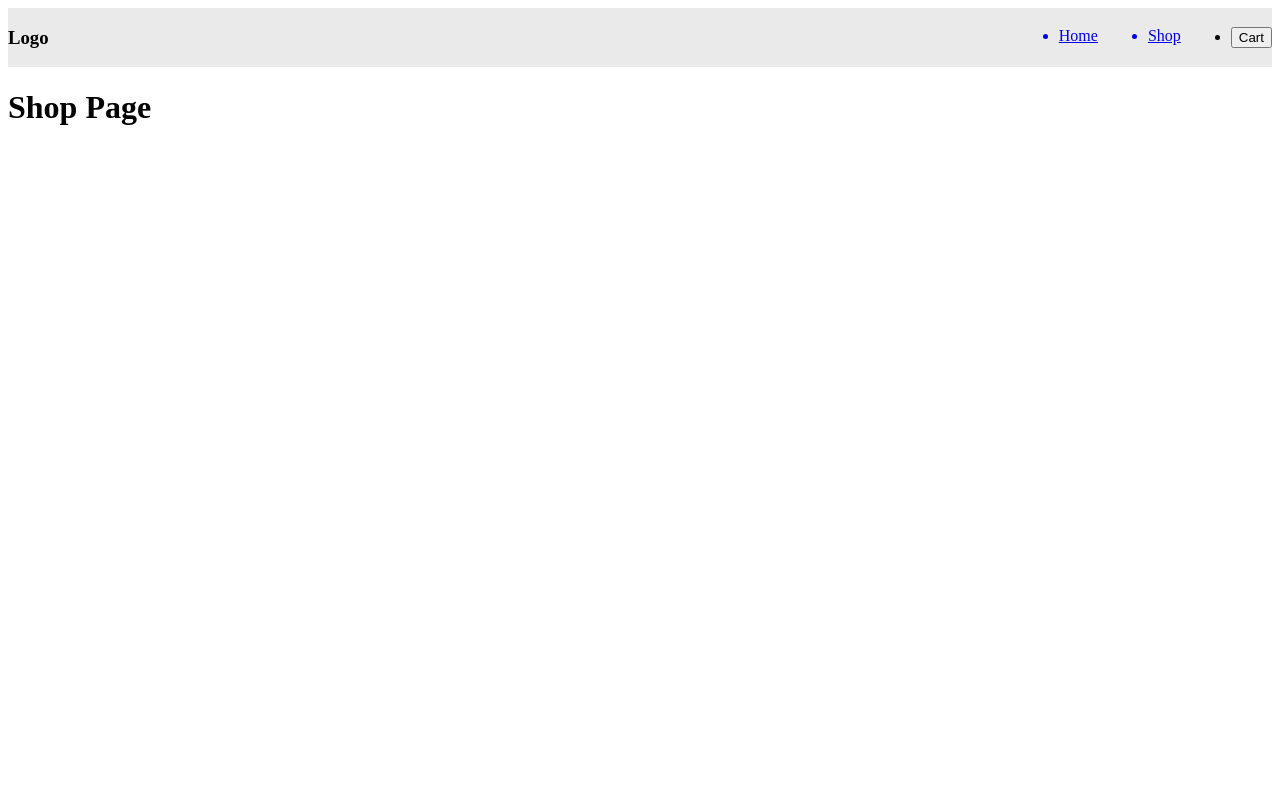
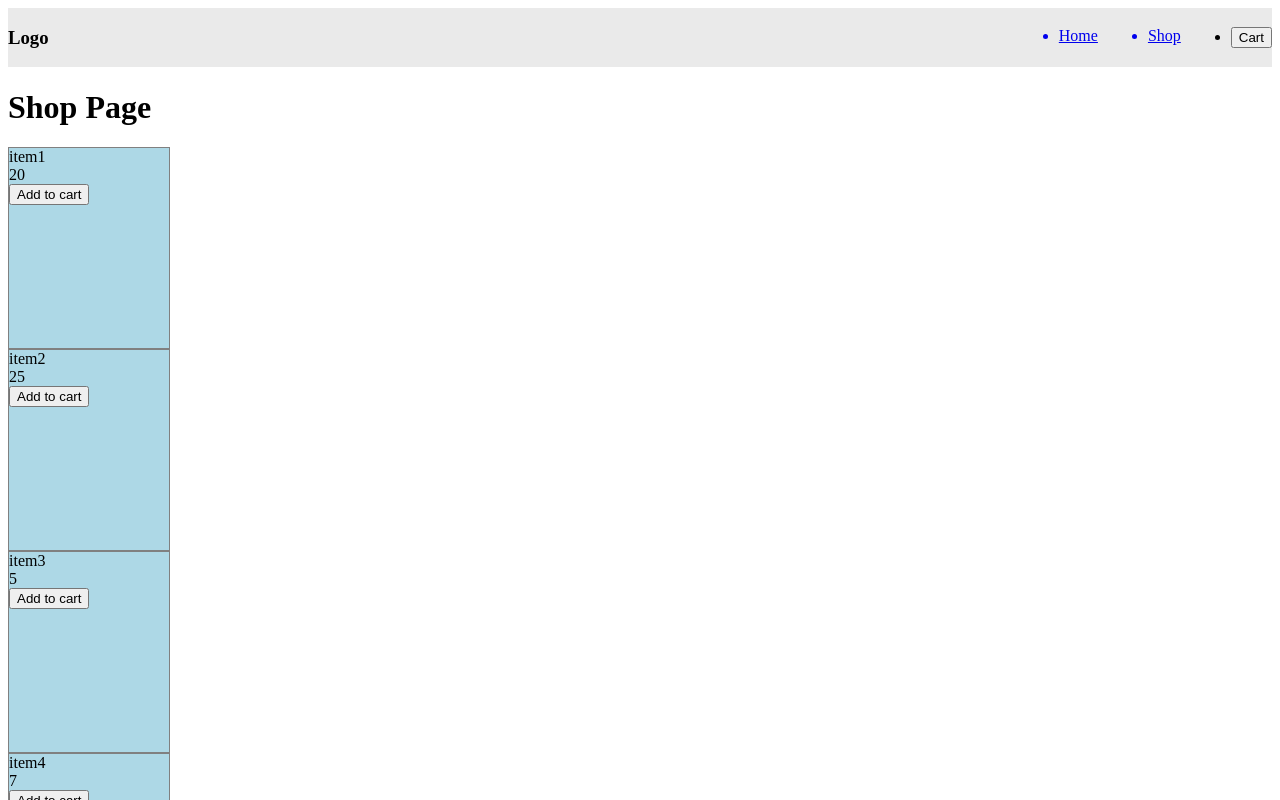
Before and after one commit to pcho101/top-shopping-cart, a React (Create React App) app: page /shop in a window 1280 px wide. Shown: the top 800 px of the page. Built offline with nearby package versions, Linux system fonts and the light colour scheme.

Commit message:
Add cart functions to add and remove items

```diff
--- a/src/App.js
+++ b/src/App.js
@@ -6,19 +6,34 @@ import Cart from "./components/Cart";
 import { useState } from "react";
 
 function App() {
+  const [cart, setCart] = useState([
+    {
+      name: 'item1',
+      id: 0,
+      price: 20.00,
+    }
+  ]);
   const [cartActive, setCardActive] = useState(false);
 
   const toggleCart = () => {
     setCardActive(!cartActive);
   }
 
+  const addToCart = (newItem) => {
+    setCart([...cart, newItem]);
+  }
+
+  const removeFromCart = (id) => {
+    setCart(cart.filter((item) => item.id !== id))
+  }
+
   return (
     <BrowserRouter>
       <Nav clickHandler={toggleCart} />
-      { cartActive ? <Cart clickHandler={toggleCart} /> : null }
+      { cartActive ? <Cart clickHandler={toggleCart} cartItems={cart} removeFromCart={removeFromCart}/> : null }
       <Routes>
         <Route path="/" element={<Home />} />
-        <Route path="/shop" element={<Shop />} />
+        <Route path="/shop" element={<Shop addToCart={addToCart}/>} />
       </Routes>
     </BrowserRouter>
   );
--- a/src/components/Cart.js
+++ b/src/components/Cart.js
@@ -8,11 +8,18 @@ const Cart = (props) => {
     position: "fixed",
     backgroundColor: "#efefef"
   }
-  const { clickHandler } = props;
+  const { clickHandler, cartItems, removeFromCart } = props;
   return (
     <div style={cartStyle}>
       <h1>My Items</h1>
       <button onClick={clickHandler}>X</button>
+      {cartItems.map((item) => (
+        <div key={item.id}>
+          <div>{item.name}</div>
+          <div>{item.price}</div>
+          <button onClick={()=>removeFromCart(item.id)}>Remove from cart</button>
+        </div>
+      ))}
       <h2>Continue Browsing</h2>
     </div>
   )
--- a/src/components/Shop.js
+++ b/src/components/Shop.js
@@ -1,7 +1,43 @@
-const Shop = () => {
+const Shop = (props) => {
+  const { addToCart } = props;
+  const sampleData = [
+    {
+      name: 'item1',
+      id: 0,
+      price: 20.00,
+    },
+    {
+      name: 'item2',
+      id: 1,
+      price: 25.00,
+    },
+    {
+      name: 'item3',
+      id: 2,
+      price: 5.00,
+    },
+    {
+      name: 'item4',
+      id: 3,
+      price: 7.00,
+    }
+  ]
+  const itemStyle = {
+    height: "25vh",
+    width: "20vh",
+    border: "1px solid grey",
+    backgroundColor: "lightblue"
+  }
   return (
     <div>
       <h1>Shop Page</h1>
+      {sampleData.map((item) => (
+        <div key={item.id} style={itemStyle}>
+          <div>{item.name}</div>
+          <div>{item.price}</div>
+          <button onClick={()=>addToCart(item)}>Add to cart</button>
+        </div>
+      ))}
     </div>
   )
 }
```
